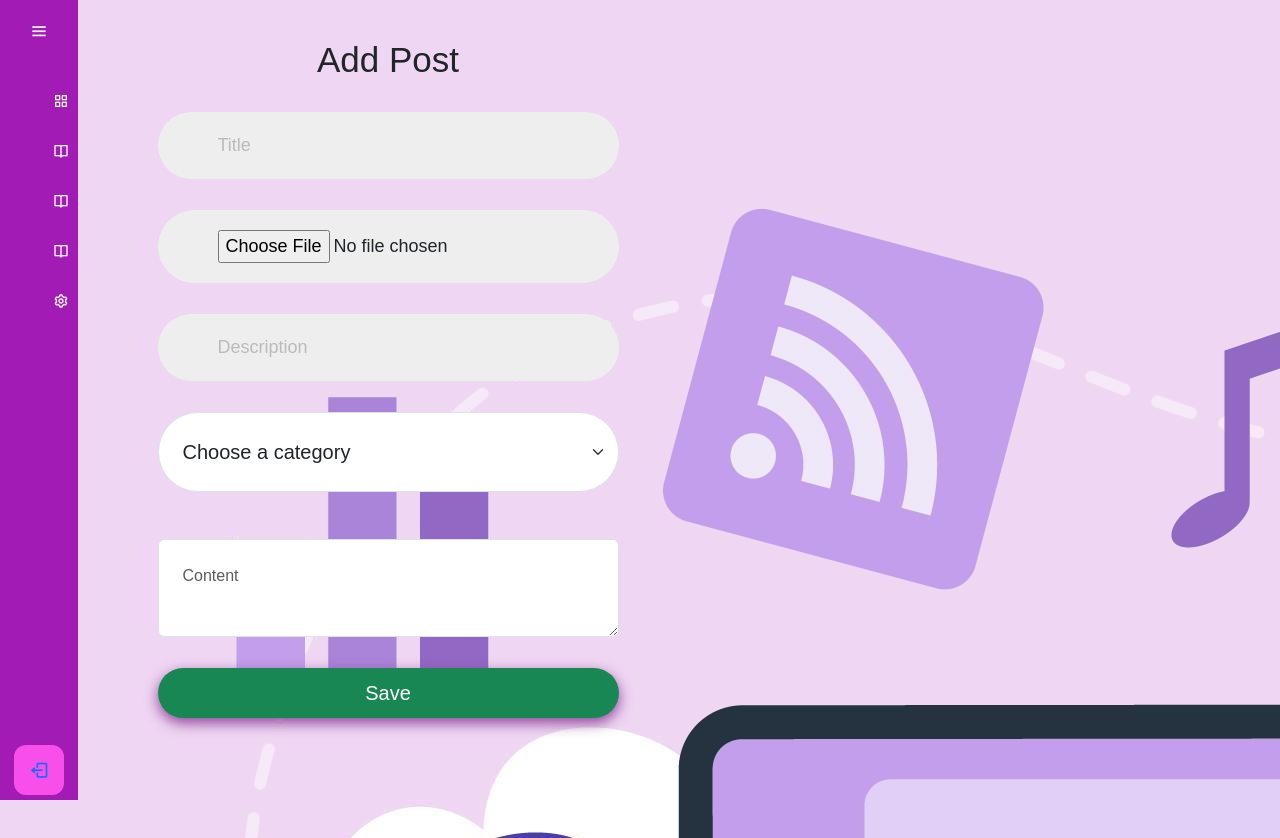
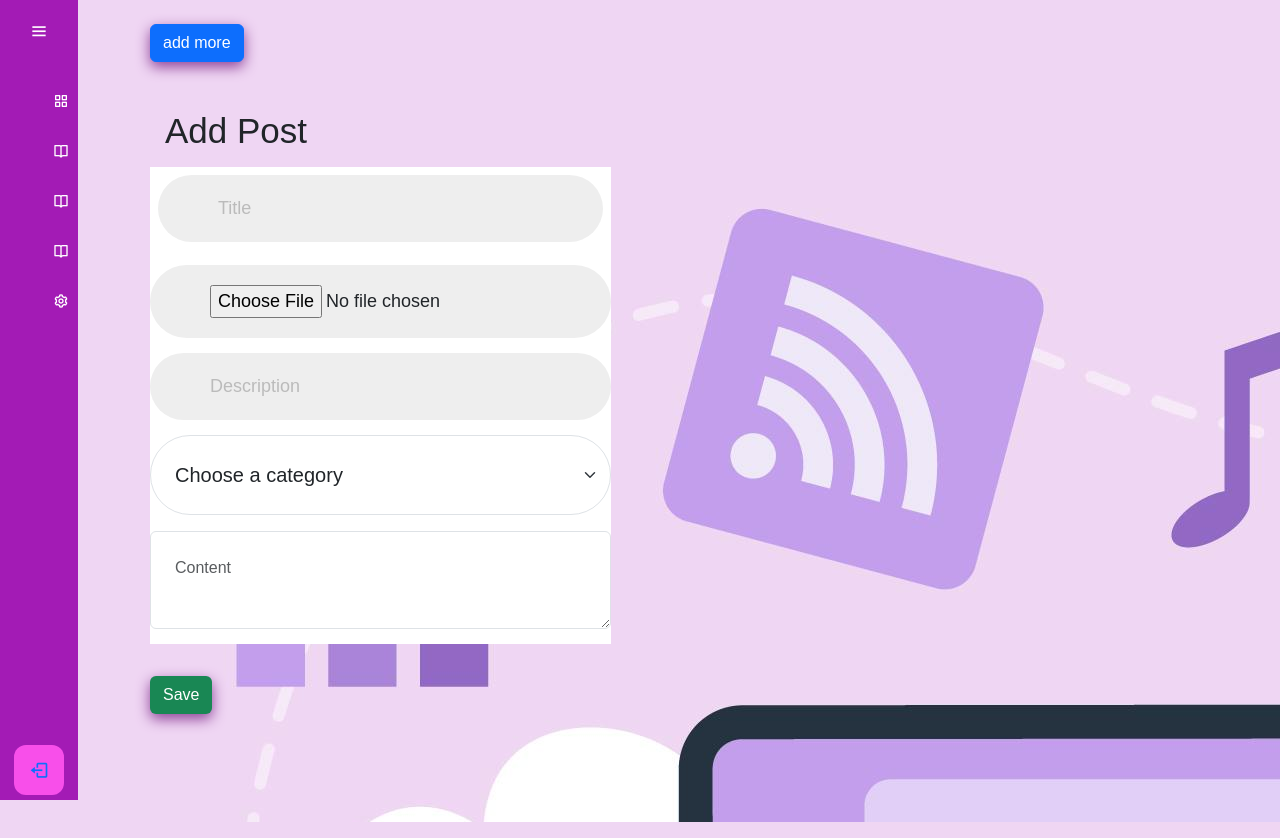
Before and after one commit to Ielmarzouqy/Planet.dev, a PHP site: page /view/addPost.php in a window 1280 px wide. Run offline with PHP 8.4, Linux system fonts and the light colour scheme; data comes from the database, SQL or seed files in the repository; data that the repository does not hold is empty.

Commit message:
add form dynamic

```diff
--- a/asset/javascript/main.js
+++ b/asset/javascript/main.js
@@ -37,3 +37,37 @@
 success.style.display = 'none';
 
 }
+//  function addforme(){
+
+//     // preventDefault();
+//     divForm.innerHTML+= ` <div class="name">
+//     <i class="fas fa-user"></i>
+//     <input type="text" placeholder="Title" name="title" id="title[]">
+//     </div>
+//     <div class="name">
+//     <i class="fas fa-user"></i>
+//     <input type="file" placeholder="image" name="image" id="image">
+//     </div>
+//     <div class="name">
+//     <i class="fas fa-user"></i>
+//     <input type="text" placeholder="Description" name="description" id="description">
+//     </div>
+//     <div class="name "  >
+//     <select name="category" id="category" class=" p-4 form-select form-select-lg rounded-pill mb-3" aria-label=".form-select-lg example">
+//         <option selected>Choose a category</option>
+//         <?php foreach($categories as $category)  :?>
+//         <option value=<?= $category['id_category']?>><?=$category['name'] ?></option>
+//         <?php endforeach;?>
+//     </select>
+//     </div>
+
+//     <div class="name border-radius ">
+//     <i class="fas fa-user"></i>
+//     <textarea class="form-control p-4" placeholder="Content" name="content" id="content"></textarea>
+//     </div>` ;
+
+// }
+
+function addForm(){
+    divForm.classList.remove('d-none');
+}
--- a/asset/message.css
+++ b/asset/message.css
@@ -161,3 +161,6 @@
         transform: scale(1);
     }
 }
+.hide{
+    display: none;
+}
--- a/classes/Post.php
+++ b/classes/Post.php
@@ -2,7 +2,7 @@
 // include('Database.php');
 include('Categories.php');
 
-class Post extends Database{
+ class Post extends Database{
 
     public $title;
     public $description;
@@ -13,7 +13,7 @@
     public $image;
     public $imageName;
 
-    public function setCategory($category){
+    public function  setCategory($category){
         $this->category = $category;;
     }
 
@@ -33,7 +33,7 @@
         $this->content = $content;
     }
     public function addPost(){
-        $quer = "INSERT INTO posts VALUE (null, ?, ?, ?,?,?)";
+        $quer = "INSERT INTO posts (`title`, `description`, `category_id`, `content`,`image`)  VALUE ( ?, ?, ?,?,?)";
         $stmt = $this->connect()->prepare($quer);
         $result = $stmt->execute(array($this->title, $this->description,$this->category, $this->content, $this->imageName));
         move_uploaded_file($this->image, '../asset/image/' . $this->imageName);
--- a/controllers/postContr.php
+++ b/controllers/postContr.php
@@ -3,13 +3,17 @@
 class Post_controller extends Post{
 function savePost(){
     if(isset($_POST['save'])){
-        $this->setTitle($_POST['title']);
-        $this->setDescription($_POST['description']);
-        $this->setCategory($_POST['category']);
-        $this->setContent($_POST['content']);
-        $this->image=$_FILES['image']['tmp_name'];
-        $this->imageName=$_FILES['image']['name'];
-        $result =$this->addPost();
+        for ($i=0; $i <sizeof($_POST['title']) ; $i++) {
+            # code...
+            $this->setTitle($_POST['title'][$i]);
+            $this->setDescription($_POST['description'][$i]);
+            $this->setCategory($_POST['category'][$i]);
+            $this->setContent($_POST['content'][$i]);
+            $this->image=$_FILES['image']['tmp_name'][$i];
+            $this->imageName=$_FILES['image']['name'][$i];
+            $result =$this->addPost();
+        }
+
         }
     }
     function deletePost(){
--- a/view/addPost.php
+++ b/view/addPost.php
@@ -9,24 +9,32 @@
 ?>
   <link rel="stylesheet" href="../asset/message.css">
 <div class="home_content ms-5">
-    <form action="" method="POST" enctype="multipart/form-data">
-            <div class=" row gap-5 p-4 contailkner">
-                <div class="col-lg-6 col-sm-12 d-grid gap-3 justify-content-center box">
-                    <h3 class="text-center" >Add Post</h3>
-                    <div class="name">
+<button onclick="addForm()" class="btn btn-primary d-flex m-4 me-auto"> add more</button>
+
+    <form  method="POST" enctype="multipart/form-data">
+            <div class=" row  p-4">
+                <div  class="row">
+                    <h3 class="text-start " >Add Post</h3>
+                    <div class="d-flex gap-2 flex-column">
+                        <!-- <div class="d-flex gap-5 flex-row"> -->
+                            <div class="d-flex align-content-stretch gap-5 flex-wrap">
+                            <!-- <div class=" p-4 col-md-6 col-sm-12 col-lg-4 bg-info"> -->
+
+                            <div class="grid gap-0 bg-white row-gap-3">
+                                <div class=" name p-2  ">
                                     <i class="fas fa-user"></i>
-                        <input type="text" placeholder="Title" name="title" id="title">
+                                    <input type="text" class=" " placeholder="Title" name="title[]" id="title">
                                 </div>
                                 <div class="name">
                                     <i class="fas fa-user"></i>
-                        <input type="file" placeholder="image" name="image" id="image">
+                                    <input type="file" placeholder="image" name="image[]" id="image">
                                 </div>
                                 <div class="name">
                                     <i class="fas fa-user"></i>
-                        <input type="text" placeholder="Description" name="description" id="description">
+                                    <input type="text" placeholder="Description" name="description[]" id="description">
                                 </div>
                                 <div class="name "  >
-                        <select name="category" id="category" class=" p-4 form-select form-select-lg rounded-pill mb-3" aria-label=".form-select-lg example">
+                                    <select name="category[]" id="category" class=" p-4 form-select form-select-lg rounded-pill mb-3" aria-label=".form-select-lg example">
                                         <option selected>Choose a category</option>
                                         <?php foreach($categories as $category)  :?>
                                         <option value=<?= $category['id_category']?>><?=$category['name'] ?></option>
@@ -36,16 +44,52 @@
 
                                 <div class="name border-radius ">
                                     <i class="fas fa-user"></i>
-                        <textarea class="form-control p-4" placeholder="Content" name="content" id="content"></textarea>
+                                    <textarea class="form-control p-4" placeholder="Content" name="content[]" id="content"></textarea>
+                                </div>
+                            </div>
+                            <!-- add more -->
+                            <div id="divForm" class="bg-white d-none grid gap-0 row-gap-3  ">
+
+                                <div  class="p-4 ">
+                                    <div class="name">
+                                        <i class="fas fa-user"></i>
+                                        <input type="text" placeholder="Title" name="title[]" id="title">
+                                    </div>
+                                    <div class="name">
+                                        <i class="fas fa-user"></i>
+                                        <input type="file" placeholder="image" name="image[]" id="image">
+                                    </div>
+                                    <div class="name">
+                                        <i class="fas fa-user"></i>
+                                        <input type="text" placeholder="Description" name="description[]" id="description">
+                                    </div>
+                                    <div class="name "  >
+                                        <select name="category[]" id="category" class=" p-4 form-select form-select-lg rounded-pill mb-3" aria-label=".form-select-lg example">
+                                            <option selected>Choose a category</option>
+                                            <?php foreach($categories as $category)  :?>
+                                            <option value=<?= $category['id_category']?>><?=$category['name']?></option>
+                                            <?php endforeach;?>
+                                        </select>
                                     </div>
 
-                    <div class="button">
-                        <button id="send" class="btn bg-success text-white" name="save" onclick="message()">Save</button>
+                                    <div class="name border-radius ">
+                                        <i class="fas fa-user"></i>
+                                        <textarea class="form-control p-4" placeholder="Content" name="content[]" id="content"></textarea>
+                                    </div>
+                                </div>
+                            </div>
+                        </div>
+                        <div class=" ">
+                            <button id="send" type="submit" class="btn g-col-12 bg-success text-white my-4" name="save" onclick="message()">Save</button>
+                        </div>
                     </div>
                     <div class="message">
                         <div class="success text-success" id="success">Your Category Successfully Sent!</div>
                         <div class="danger text-danger" id="danger">Feilds Can't be Empty!</div>
                     </div>
                 </div>
+
+            </div>
     </form>
 </div>
+<script src="../asset//javascript/main.js"></script>
```
Also changed, not shown: classes/admin.php (+0 -7 lines), view/allPosts.php (+15 -1 lines). Lines whose indentation alone changed are shown as unchanged.
